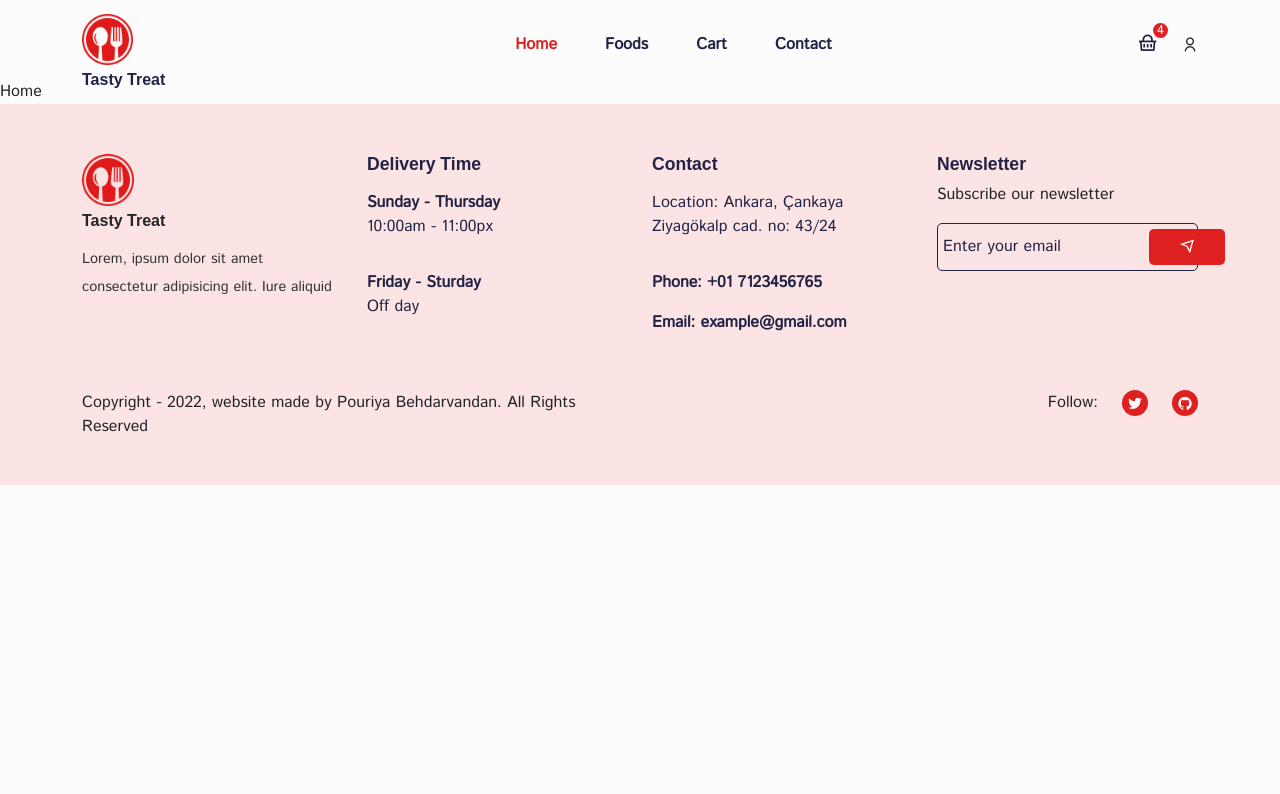
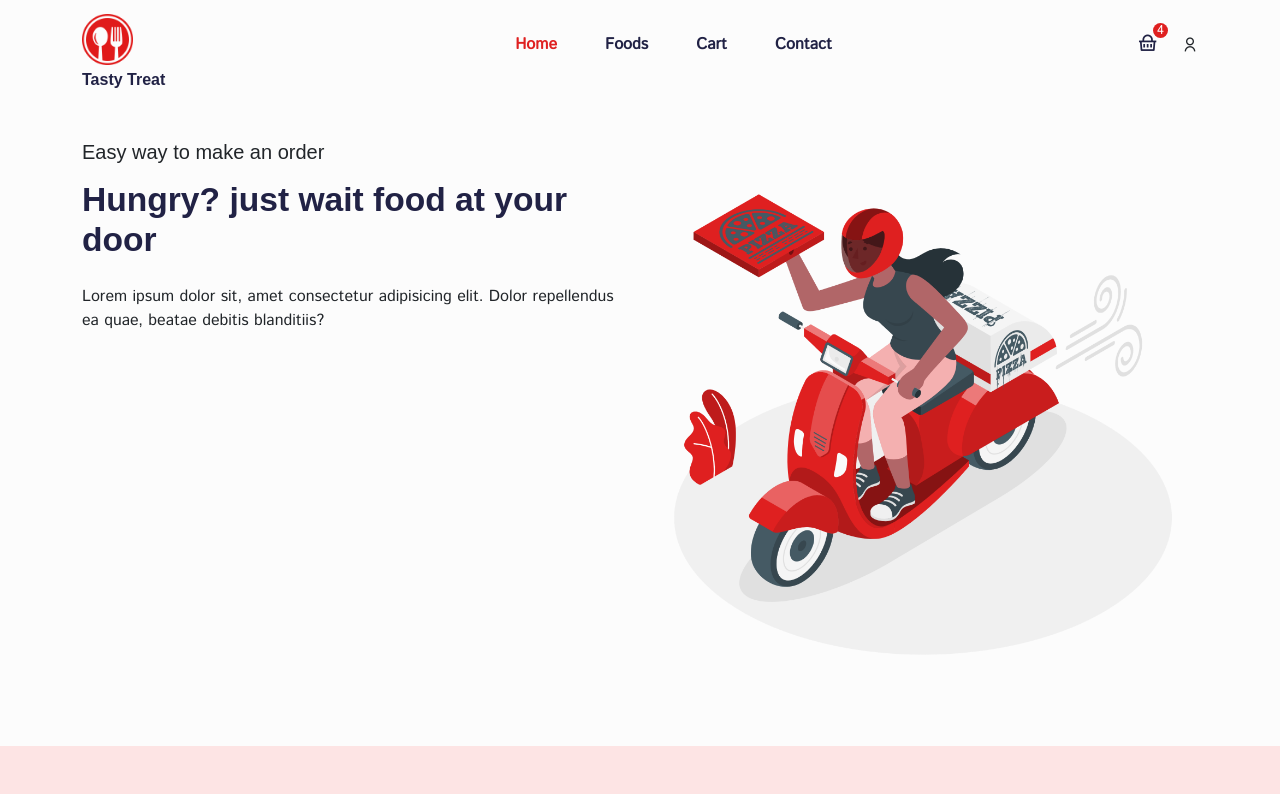
Before and after one commit to PuryaB97/React-Apps, a React (Create React App) app in the folder food-delivery-app/: page /home in a window 1280 px wide. Shown: the top 794 px of the page. Built offline with nearby package versions, Linux system fonts and the light colour scheme; a web font is replaced by a local one.

Commit message:
Start to create home page

```diff
--- a/food-delivery-app/src/components/Footer/Footer.jsx
+++ b/food-delivery-app/src/components/Footer/Footer.jsx
@@ -62,7 +62,7 @@ const Footer = () => {
 
         <Row className="mt-5">
           <Col lg="6" md="6">
-            <p>
+            <p className="copyright__text">
               Copyright - 2022, website made by Pouriya Behdarvandan. All Rights
               Reserved
             </p>
--- a/food-delivery-app/src/pages/Home.jsx
+++ b/food-delivery-app/src/pages/Home.jsx
@@ -1,7 +1,42 @@
 import React from "react";
 
+import Helmet from "../components/Helmet/Helmet";
+import { Container, Row, Col } from "reactstrap";
+
+import heroImg from "../assets/images/hero.png";
+
+import "../styles/hero-section.css";
+
 const Home = () => {
-  return <div>Home</div>;
+  return (
+    <Helmet title="Home">
+      <section>
+        <Container>
+          <Row>
+            <Col lg="6" md="6">
+              <div className="hero__content">
+                <h5 className="mb-3">Easy way to make an order</h5>
+                <h1 className="mb-4">
+                  <span>Hungry?</span> just wait food at<span> your door</span>
+                </h1>
+
+                <p>
+                  Lorem ipsum dolor sit, amet consectetur adipisicing elit.
+                  Dolor repellendus ea quae, beatae debitis blanditiis?
+                </p>
+              </div>
+            </Col>
+
+            <Col lg="6" md="6">
+              <div className="hero__img">
+                <img src={heroImg} alt="hero-img" className="w-100" />
+              </div>
+            </Col>
+          </Row>
+        </Container>
+      </section>
+    </Helmet>
+  );
 };
 
 export default Home;
```
Also changed, not shown: food-delivery-app/src/styles/hero-section.css (added).
